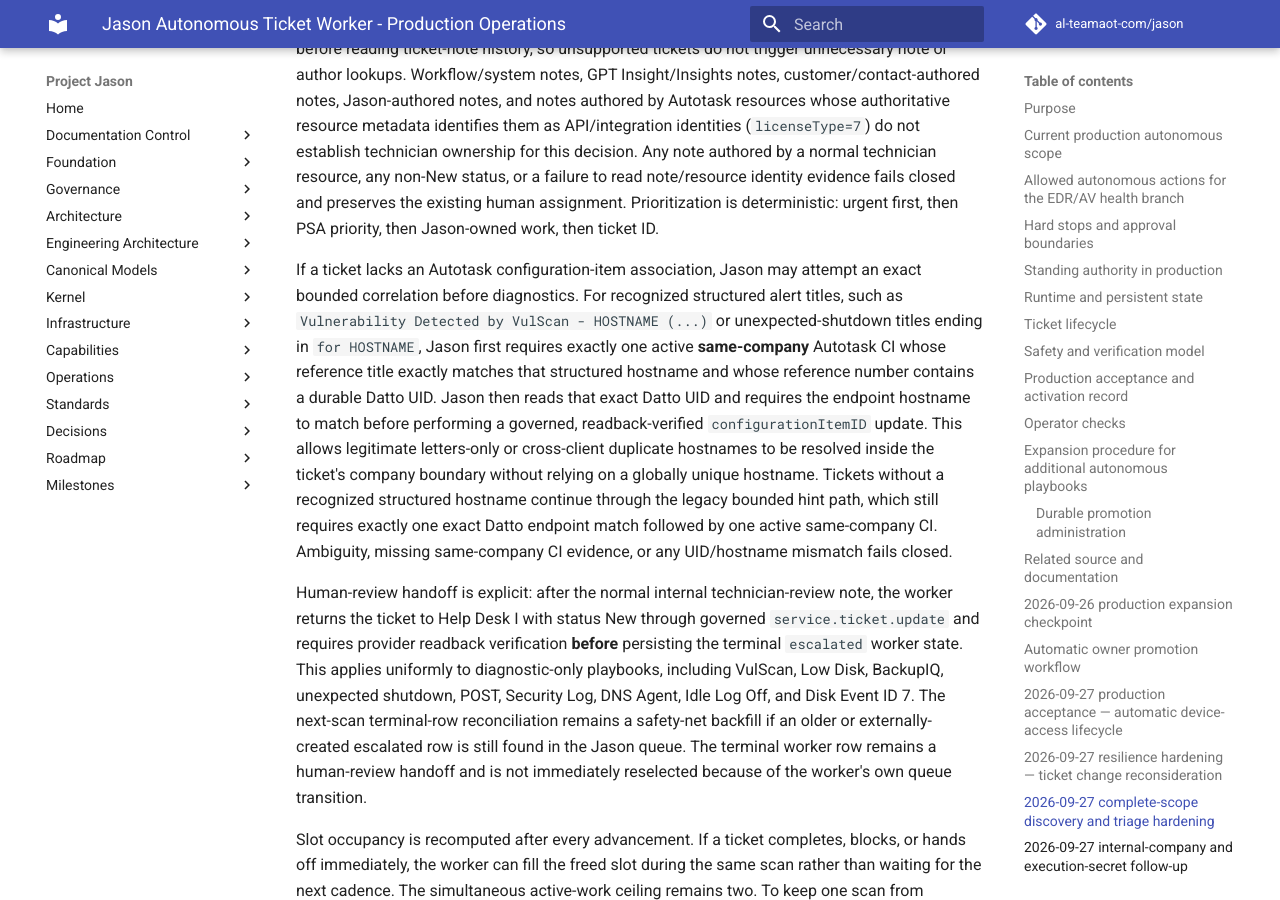
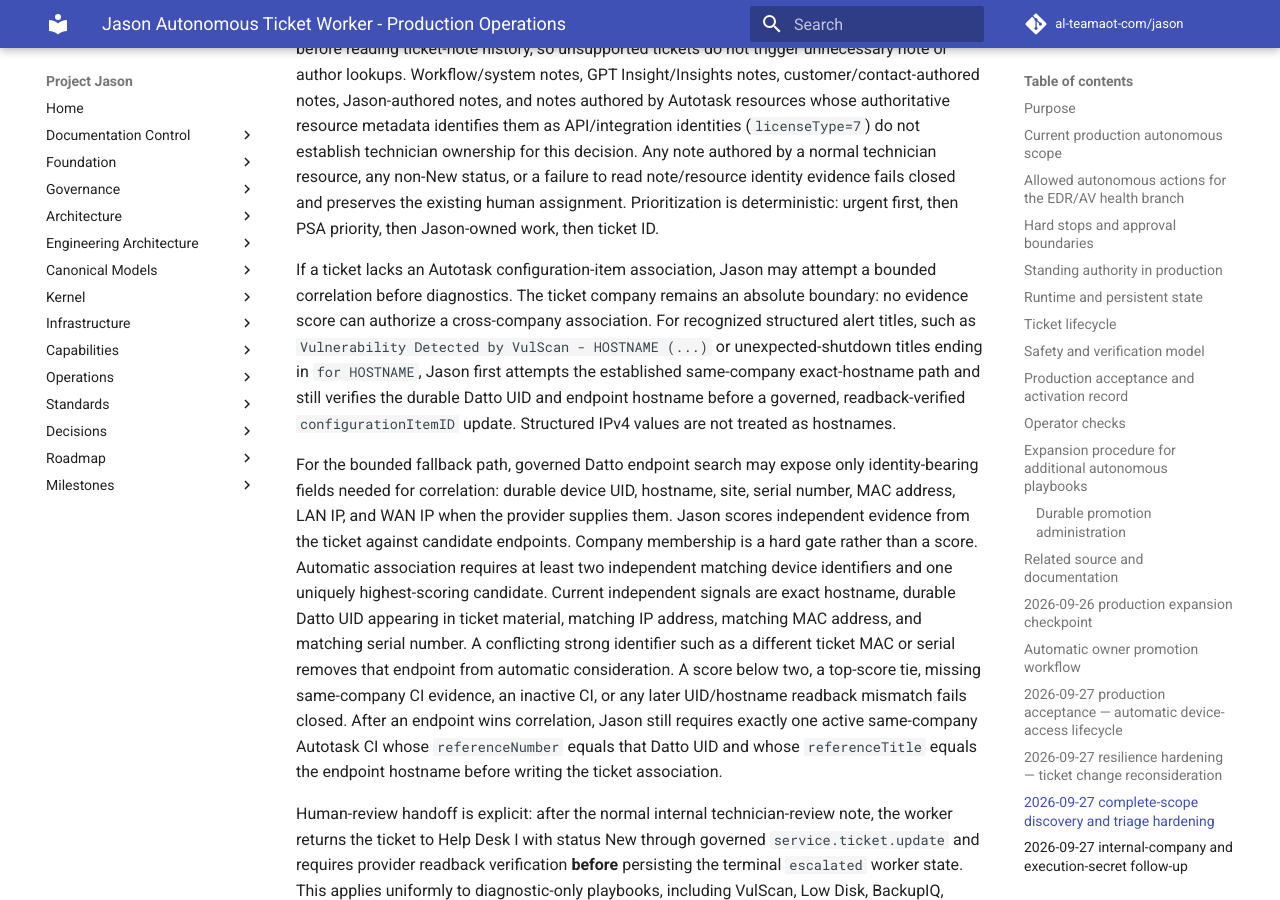
Before and after one commit to al-teamaot-com/jason, an MkDocs documentation site: the page built from docs/operations/JASON_AUTONOMOUS_TICKET_WORKER.md, in a window 1280 px wide and 900 px high, scrolled down 11076 px. Built offline with MkDocs 1.6.1 and Material for MkDocs 9.7.7, drawn with Linux system fonts in a browser that asks for light colours; comment, search, counter and statistics services are not loaded.

Commit message:
Document multi-signal ticket device correlation

```diff
--- a/docs/operations/JASON_AUTONOMOUS_TICKET_WORKER.md
+++ b/docs/operations/JASON_AUTONOMOUS_TICKET_WORKER.md
@@ -266,7 +266,9 @@
 
 Tickets already assigned to another technician remain visible to assessment telemetry. By default Jason does not claim them. The bounded exception is an Autotask ticket whose current status is exactly **New**, which has no technician-authored ticket notes, and which otherwise matches a promoted autonomous playbook. Jason checks playbook applicability and promotion before reading ticket-note history, so unsupported tickets do not trigger unnecessary note or author lookups. Workflow/system notes, GPT Insight/Insights notes, customer/contact-authored notes, Jason-authored notes, and notes authored by Autotask resources whose authoritative resource metadata identifies them as API/integration identities (`licenseType=7`) do not establish technician ownership for this decision. Any note authored by a normal technician resource, any non-New status, or a failure to read note/resource identity evidence fails closed and preserves the existing human assignment. Prioritization is deterministic: urgent first, then PSA priority, then Jason-owned work, then ticket ID.
 
-If a ticket lacks an Autotask configuration-item association, Jason may attempt an exact bounded correlation before diagnostics. For recognized structured alert titles, such as `Vulnerability Detected by VulScan - HOSTNAME (...)` or unexpected-shutdown titles ending in `for HOSTNAME`, Jason first requires exactly one active **same-company** Autotask CI whose reference title exactly matches that structured hostname and whose reference number contains a durable Datto UID. Jason then reads that exact Datto UID and requires the endpoint hostname to match before performing a governed, readback-verified `configurationItemID` update. This allows legitimate letters-only or cross-client duplicate hostnames to be resolved inside the ticket's company boundary without relying on a globally unique hostname. Tickets without a recognized structured hostname continue through the legacy bounded hint path, which still requires exactly one exact Datto endpoint match followed by one active same-company CI. Ambiguity, missing same-company CI evidence, or any UID/hostname mismatch fails closed.
+If a ticket lacks an Autotask configuration-item association, Jason may attempt a bounded correlation before diagnostics. The ticket company remains an absolute boundary: no evidence score can authorize a cross-company association. For recognized structured alert titles, such as `Vulnerability Detected by VulScan - HOSTNAME (...)` or unexpected-shutdown titles ending in `for HOSTNAME`, Jason first attempts the established same-company exact-hostname path and still verifies the durable Datto UID and endpoint hostname before a governed, readback-verified `configurationItemID` update. Structured IPv4 values are not treated as hostnames.
+
+For the bounded fallback path, governed Datto endpoint search may expose only identity-bearing fields needed for correlation: durable device UID, hostname, site, serial number, MAC address, LAN IP, and WAN IP when the provider supplies them. Jason scores independent evidence from the ticket against candidate endpoints. Company membership is a hard gate rather than a score. Automatic association requires at least two independent matching device identifiers and one uniquely highest-scoring candidate. Current independent signals are exact hostname, durable Datto UID appearing in ticket material, matching IP address, matching MAC address, and matching serial number. A conflicting strong identifier such as a different ticket MAC or serial removes that endpoint from automatic consideration. A score below two, a top-score tie, missing same-company CI evidence, an inactive CI, or any later UID/hostname readback mismatch fails closed. After an endpoint wins correlation, Jason still requires exactly one active same-company Autotask CI whose `referenceNumber` equals that Datto UID and whose `referenceTitle` equals the endpoint hostname before writing the ticket association.
 
 Human-review handoff is explicit: after the normal internal technician-review note, the worker returns the ticket to Help Desk I with status New through governed `service.ticket.update` and requires provider readback verification **before** persisting the terminal `escalated` worker state. This applies uniformly to diagnostic-only playbooks, including VulScan, Low Disk, BackupIQ, unexpected shutdown, POST, Security Log, DNS Agent, Idle Log Off, and Disk Event ID 7. The next-scan terminal-row reconciliation remains a safety-net backfill if an older or externally-created escalated row is still found in the Jason queue. The terminal worker row remains a human-review handoff and is not immediately reselected because of the worker's own queue transition.
 
```
